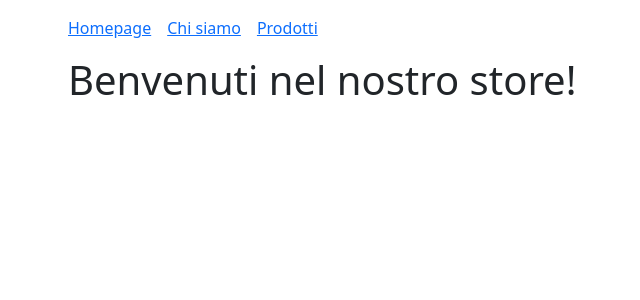
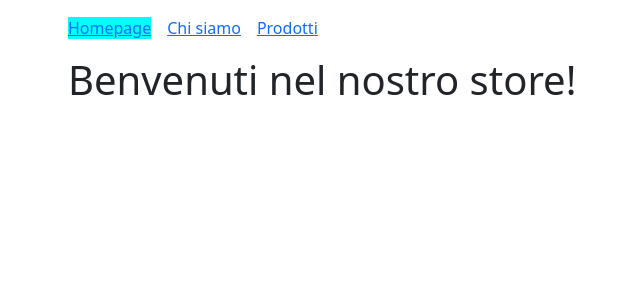
Before and after one commit to anthony-mure/react-router, a React (Vite) app: page / in a window 1280 px wide. Shown: the top 300 px of the page, without its empty margins (14-654 px from the left). Built offline with nearby package versions, Linux system fonts and the light colour scheme.

Commit message:
[add]Bonus-2(add-class-active-Navbar)

```diff
--- a/src/index.css
+++ b/src/index.css
@@ -0,0 +1,3 @@
+nav a.active{
+  background-color: aqua;
+}
```
